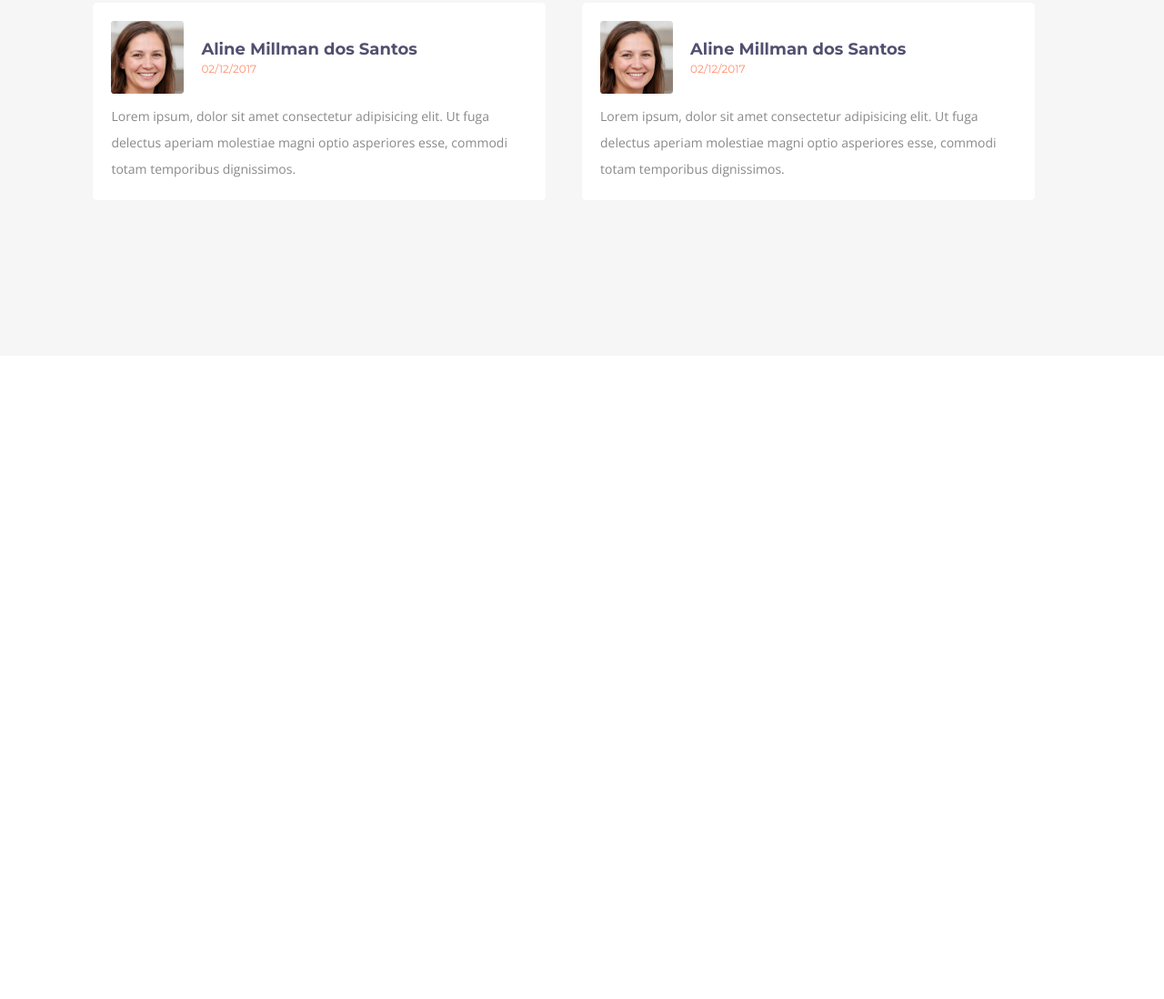
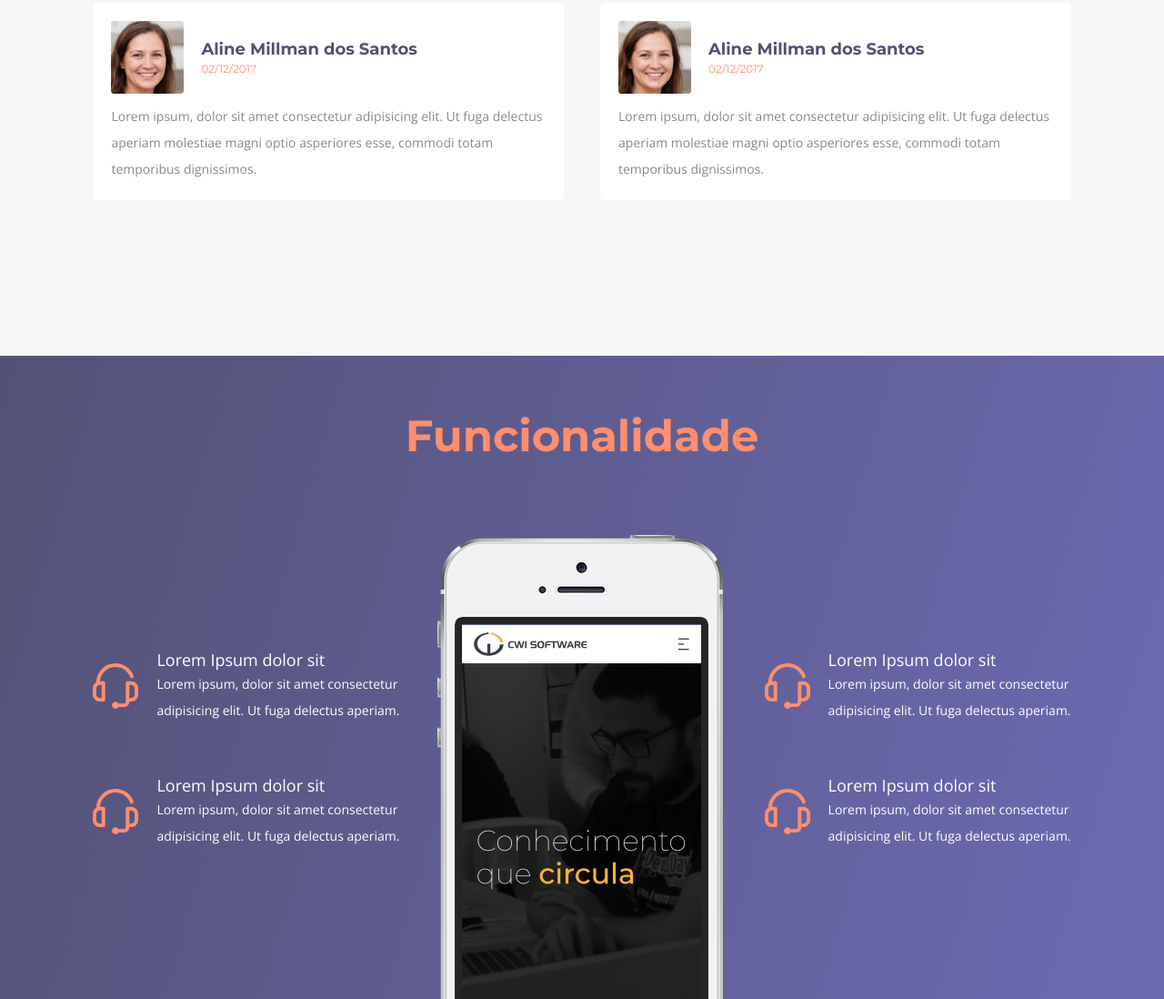
Before and after one commit to rodrigo-bragga/TCC-html-css, a plain HTML site: page index.html in a window 1280 px wide. Shown: the part 2269-3367 px from the top of the page at 91% size. Before the commit the page ends 2660 px from the top, so only its background shows below. Drawn offline with nearby package versions, Linux system fonts and the light colour scheme.

Commit message:
Acrescentando secao funcionalidade

```diff
--- a/css/common/style.css
+++ b/css/common/style.css
@@ -176,13 +176,17 @@ header{
 .depoimentos-pessoas{
     width: 580px;
     background-color: #FFFFFF;
-    margin-right: 40px;
     padding: 20px;
     border-radius: 5px;
     display: flex;
     flex-direction: column;
     justify-content: center;
 }
+
+.depoimentos-pessoas:nth-child(1){
+   margin-right: 40px;
+}
+
 
 .info-perfil{
     display: flex;
@@ -216,3 +220,40 @@ header{
     color: #898989;
     margin: 0;
 }
+
+/*SEÇÃO FUNCIONALIDADE*/
+
+.secao-funcionalidade{
+    background: linear-gradient(105.92deg, #515070 -8.44%, #6B69B0 94.86%);
+    display: flex;
+    flex-direction: column;
+    justify-content: space-between;
+    align-items: center;
+}
+
+.secao-funcionalidade > h1{
+    padding-top: 59px;
+}
+
+.info-funcionalidade{
+    display: flex;
+    justify-content: space-between;
+    align-items: center;
+}
+
+.und-funcionalidade{
+    display: flex;
+    justify-content: center;
+    align-items: center;
+    width: 337px;
+    height: 138px;
+}
+
+.und-funcionalidade img{
+    width: 50px;
+    height: 50px;
+}
+
+.und-funcionalidade p{
+    margin: 0 0 0 20px;
+}
--- a/index.html
+++ b/index.html
@@ -83,5 +83,45 @@
     </div>
 </div>
 
+<div class="secao-funcionalidade">
+    <h1 class="titulo c-orange">Funcionalidade</h1>
+    <div class="info-funcionalidade container">
+        <div class="descr-funcionalidade">
+            <div class="und-funcionalidade">
+                <img src="assets/img/headphone.svg" alt="headphone">
+                <div>
+                    <p class="subtitulo c-white">Lorem Ipsum dolor sit</p>
+                    <p class="paragrafo c-white">Lorem ipsum, dolor sit amet consectetur adipisicing elit. Ut fuga delectus aperiam.</p>
+                </div>
+            </div>
+            <div class="und-funcionalidade">
+                <img src="assets/img/headphone.svg" alt="headphone">
+                <div>
+                    <p class="subtitulo c-white">Lorem Ipsum dolor sit</p>
+                    <p class="paragrafo c-white">Lorem ipsum, dolor sit amet consectetur adipisicing elit. Ut fuga delectus aperiam.</p>
+                </div>
+            </div>
+        </div>
+        <img src="assets/img/home-funcionalidade-phone.png" alt="">
+        <div class="descr-funcionalidade">
+            <div class="und-funcionalidade">
+                <img src="assets/img/headphone.svg" alt="headphone">
+                <div>
+                    <p class="subtitulo c-white">Lorem Ipsum dolor sit</p>
+                    <p class="paragrafo c-white">Lorem ipsum, dolor sit amet consectetur adipisicing elit. Ut fuga delectus aperiam.</p>
+                </div>
+            </div>
+            <div class="und-funcionalidade">
+                <img src="assets/img/headphone.svg" alt="headphone">
+                <div>
+                    <p class="subtitulo c-white">Lorem Ipsum dolor sit</p>
+                    <p class="paragrafo c-white">Lorem ipsum, dolor sit amet consectetur adipisicing elit. Ut fuga delectus aperiam.</p>
+                </div>
+            </div>
+        </div>
+
+    </div>
+</div>
+
 </body>
 </html>
```
Also changed, not shown: assets/img/home-funcionalidade-phone.jpg, assets/img/home-funcionalidade-phone.png (added), assets/img/home-funcionalidade-tela-mobile.jpg (deleted).
